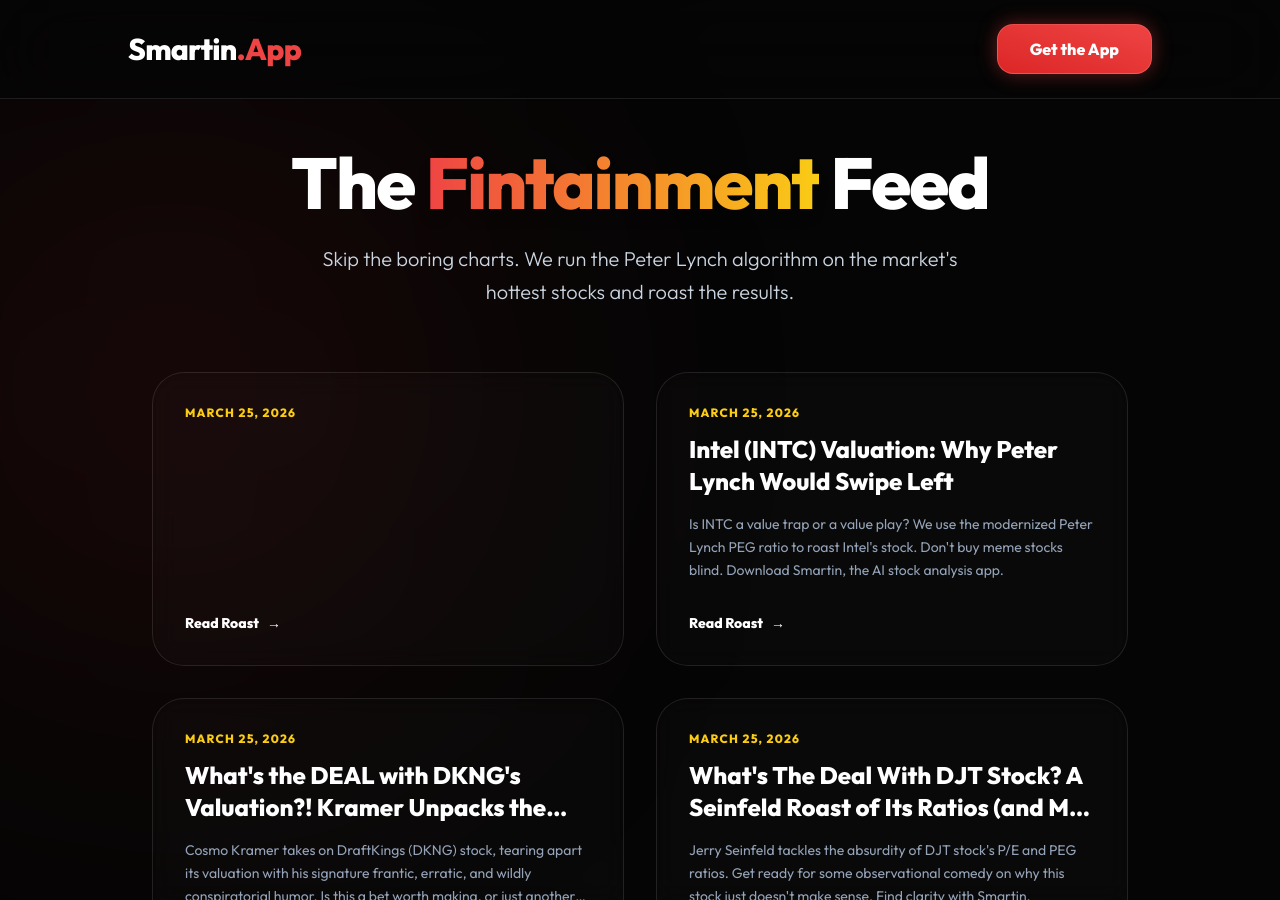
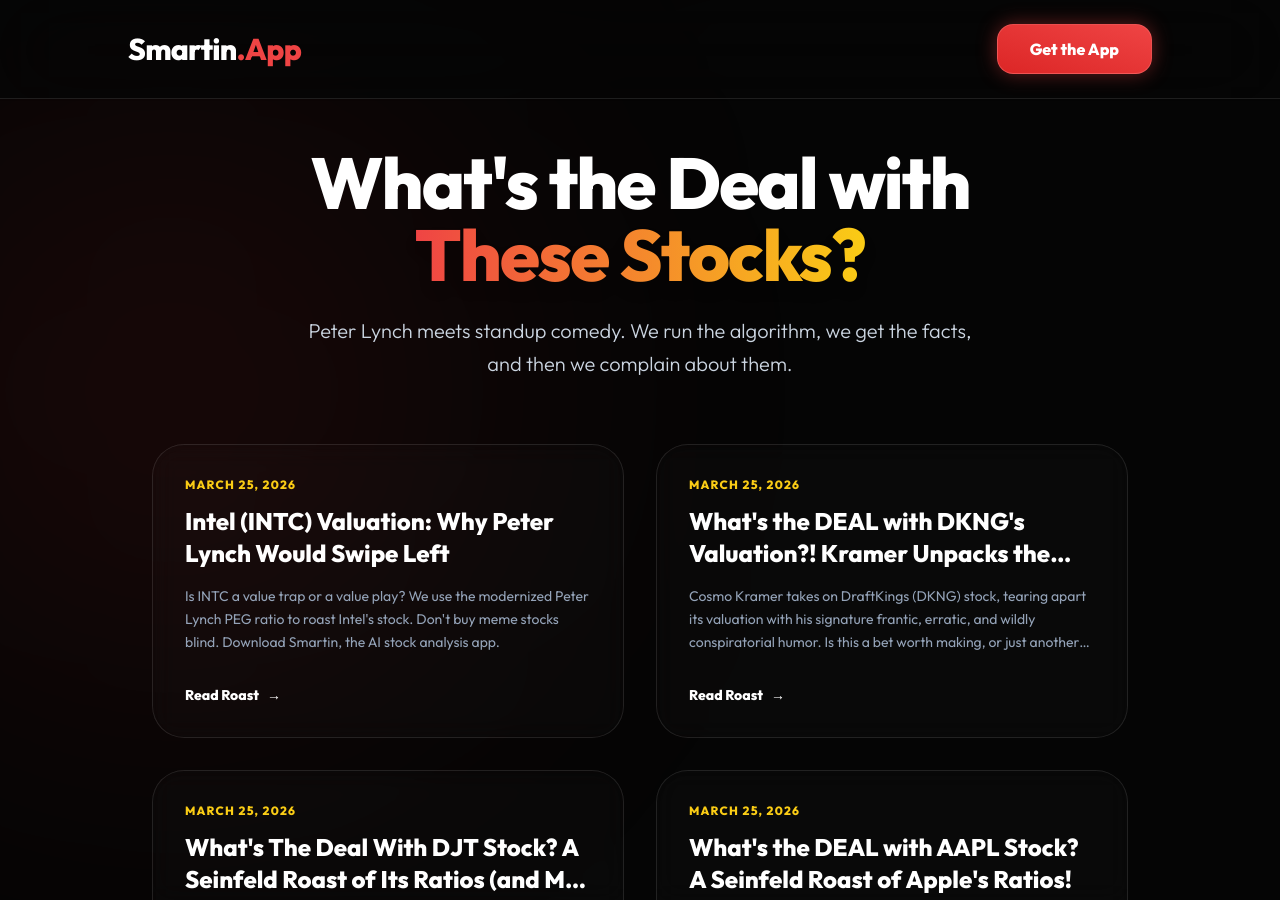
Before and after one commit to sivi29y/smartin-privacy, a Jekyll site: the page built from blog.html, in a window 1280 px wide and 900 px high. Built offline with Jekyll 4.4.1, drawn with Linux system fonts in a browser that asks for light colours; nearby versions of some CDN libraries.

Commit message:
UI: Update blog listing copy with Seinfeld humor and filter empty posts

```diff
--- a/blog.html
+++ b/blog.html
@@ -120,13 +120,14 @@
 
         <div class="text-center mb-16">
             <h1 class="text-5xl sm:text-7xl font-extrabold text-white mb-6 tracking-tight">
-                The <span class="text-transparent bg-clip-text bg-gradient-to-r from-red-500 to-yellow-400 drop-shadow-lg">Fintainment</span> Feed
+                What's the Deal with <br/><span class="text-transparent bg-clip-text bg-gradient-to-r from-red-500 to-yellow-400 drop-shadow-lg">These Stocks?</span>
             </h1>
-            <p class="text-xl text-slate-300 max-w-2xl mx-auto font-light leading-relaxed">Skip the boring charts. We run the Peter Lynch algorithm on the market's hottest stocks and roast the results.</p>
+            <p class="text-xl text-slate-300 max-w-2xl mx-auto font-light leading-relaxed">Peter Lynch meets standup comedy. We run the algorithm, we get the facts, and then we complain about them.</p>
         </div>
 
         <div class="grid grid-cols-1 md:grid-cols-2 gap-8">
             {% for post in site.posts %}
+            {% if post.title and post.content and post.content.size > 10 %}
             <a href="{{ post.url }}" class="block group h-full">
                 <div class="bg-white/[0.02] backdrop-blur-md rounded-[2rem] p-8 border border-white/10 hover:border-red-500/50 transition-all duration-500 transform hover:-translate-y-2 h-full flex flex-col relative overflow-hidden shadow-inner">
                     <div class="absolute inset-0 bg-gradient-to-b from-white/[0.02] to-transparent opacity-0 group-hover:opacity-100 transition-opacity pointer-events-none"></div>
@@ -138,6 +139,7 @@
                     </div>
                 </div>
             </a>
+            {% endif %}
             {% endfor %}
         </div>
 
```
